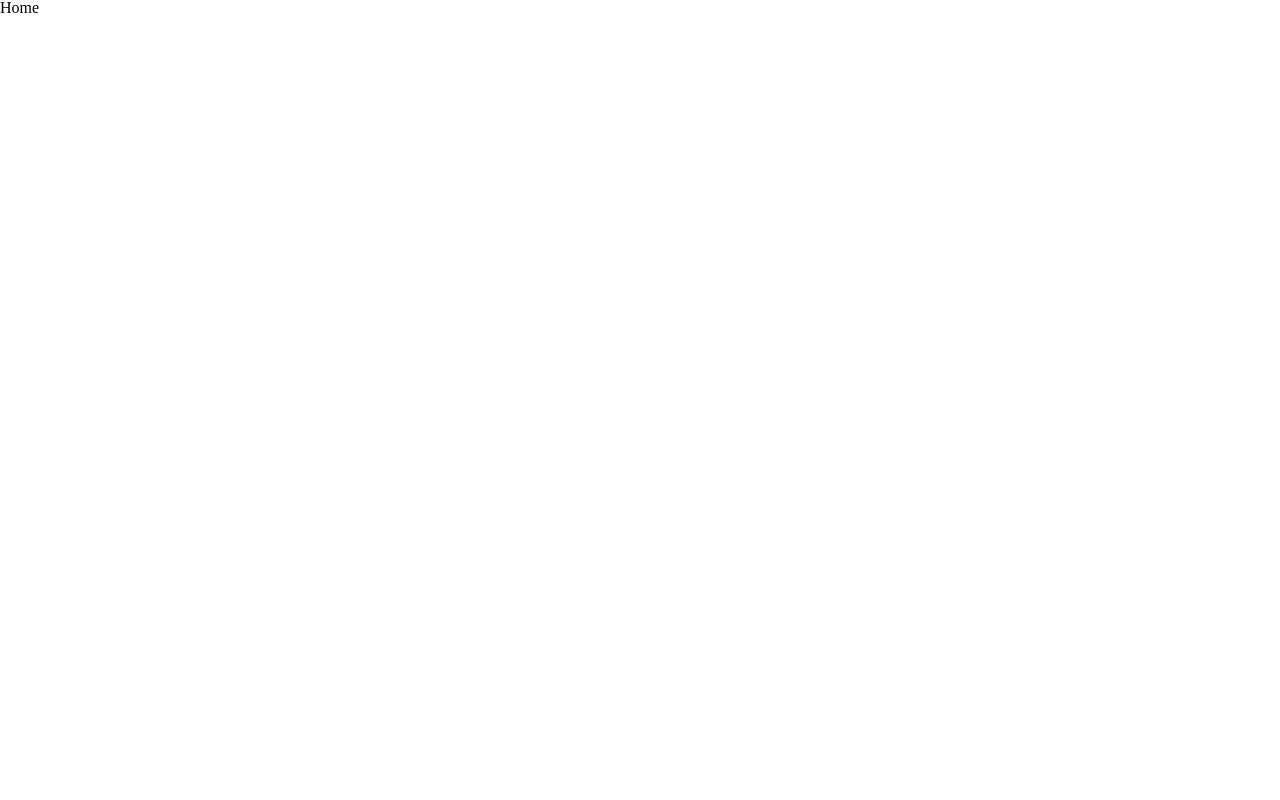
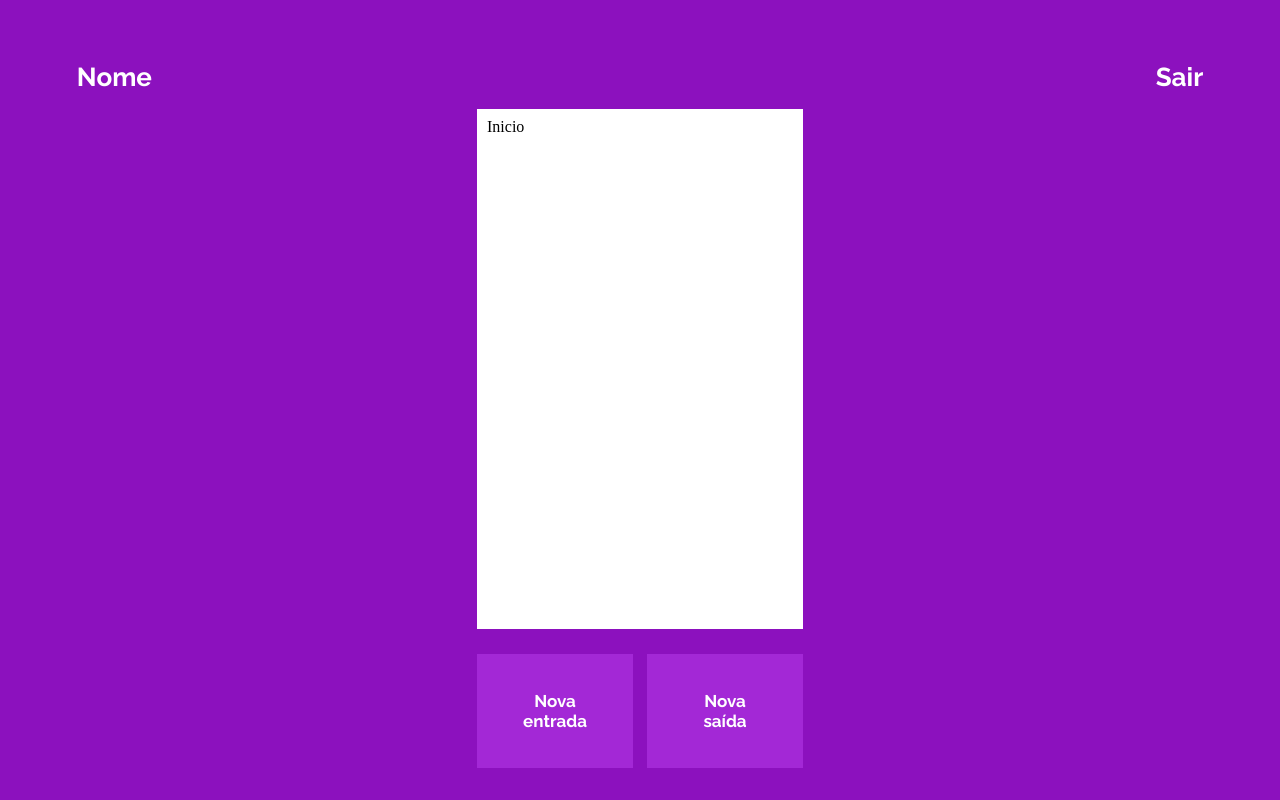
Before and after one commit to rafaelBPorto/projeto14-mywallet-front, a React (Create React App) app: page /home in a window 1280 px wide. Built offline with nearby package versions, Linux system fonts and the light colour scheme; a web font is replaced by a local one.

Commit message:
feat: Static component Home

```diff
--- /dev/null
+++ b/src/assets/styles/StyleHearder.js
@@ -0,0 +1,18 @@
+import styled from "styled-components";
+
+const StyleHeader = styled.div`
+    box-sizing: border-box;
+    width:100%;
+    max-height:72px;
+    display:flex;
+    flex-direction: row;
+    justify-content: space-between;
+    align-items: center;
+    padding:6%;
+
+    position: fixed;
+    top: 0;
+    left: 0;
+`
+
+export default StyleHeader;
--- a/src/assets/styles/StyleScreen.js
+++ b/src/assets/styles/StyleScreen.js
@@ -3,12 +3,16 @@ import { backgroundColor } from "../../Constants/Colors";
 
 export const StyleScreen = styled.div`
     box-sizing: border-box;
+    padding: 24px 24px 20px 24px;
+    gap: 25px;
     height: 100vh;
     display: flex;
     flex-direction: column;
     justify-content: center;
     align-items: center;
-    gap: 25px;
+
+
+
 
     background-color: ${backgroundColor};
     color: #FFFFFF;
@@ -21,6 +25,14 @@ export const StyleScreen = styled.div`
         line-height: 50px;
     }
 
+    h2{
+        font-family: 'Raleway';
+        font-style: normal;
+        font-weight: 700;
+    font-size: 26px;
+    }
+
+
     a{
         margin-top: 25px;
         text-align:center;
--- a/src/pages/Home/Home.js
+++ b/src/pages/Home/Home.js
@@ -1,5 +1,14 @@
+import { StyleScreen } from "../../assets/styles/StyleScreen";
+import Header from "./components/Hearder/Header";
+import Registries from "./components/Registries/Registries";
+import SubmitPost from "./components/SubmitPost/SubmitPost";
+
 export default function Home(){
     return (
-        <div>Home</div>
+        <StyleScreen>
+            <Header/>
+            <Registries/>
+            <SubmitPost/>
+        </StyleScreen>
     )
 }
--- /dev/null
+++ b/src/pages/Home/components/Hearder/Header.js
@@ -0,0 +1,10 @@
+import StyleHeader from "../../../../assets/styles/StyleHearder";
+
+export default function Header(){
+    return(
+        <StyleHeader>
+            <h2>Nome</h2>
+            <h2>Sair</h2>
+        </StyleHeader>
+    )
+}
--- /dev/null
+++ b/src/pages/Home/components/Registries/Registries.js
@@ -0,0 +1,9 @@
+import StyleRegistries from "./StyleRegistries";
+
+export default function Registries(){
+    return(
+        <StyleRegistries>
+            Inicio
+        </StyleRegistries>
+    )
+}
--- /dev/null
+++ b/src/pages/Home/components/Registries/StyleRegistries.js
@@ -0,0 +1,16 @@
+import styled from "styled-components";
+
+const StyleRegistries = styled.div`
+    box-sizing: border-box;
+    padding: 10px;
+
+    background-color: #ffffff;
+    color: #000000;
+
+    width: 95%;
+    max-width:326px;
+    height: 65vh;
+    margin-top: 72px;
+    gap:5px;
+`
+export default StyleRegistries;
--- /dev/null
+++ b/src/pages/Home/components/SubmitPost/StyleSubmitPost.js
@@ -0,0 +1,27 @@
+import styled from "styled-components";
+import { colorButton } from "../../../../Constants/Colors";
+
+
+const StyleSubmitPost = styled.div`
+    box-sizing: border-box;
+    width: 95%;
+    max-width:326px;
+    display:flex;
+    justify-content:space-between;
+
+    button{
+        background: ${colorButton};
+        width:50%;
+        height: 80vh;
+        max-width:156px;
+        max-height:114px;
+        border: none;
+
+        font-family: 'Raleway';
+        font-style: normal;
+        font-weight: 700;
+        font-size: 17px;
+        color:#FFFFFF;
+    }
+    `
+export default StyleSubmitPost;
--- /dev/null
+++ b/src/pages/Home/components/SubmitPost/SubmitPost.js
@@ -0,0 +1,10 @@
+import StyleSubmitPost from "./StyleSubmitPost";
+
+export default function SubmitPost() {
+    return (
+        <StyleSubmitPost>
+            <button>Nova<br/>entrada</button>
+            <button>Nova<br/>saída</button>
+        </StyleSubmitPost>
+    )
+}
```
